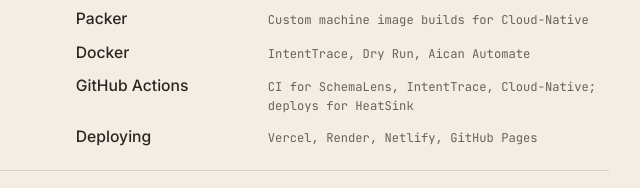
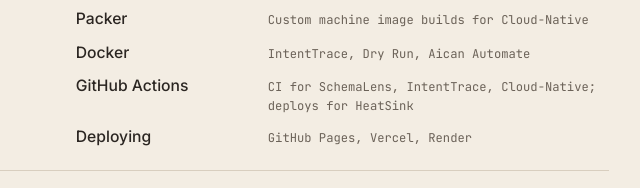
Before and after one commit to KeerthanaDeviGovindaraj/Portfolio, a plain HTML site: page index.html in a window 1280 px wide. Shown: the part 3010-3198 px from the top of the page, 523-1163 px from the left. Drawn offline with Linux system fonts and the light colour scheme.

Commit message:
Drop remaining Netlify references: Pages is now the only host

```diff
--- a/index.html
+++ b/index.html
@@ -211,7 +211,7 @@
                      <li><span class="sl__name">Packer</span><span class="sl__where">Custom machine image builds for Cloud-Native</span></li>
                      <li><span class="sl__name">Docker</span><span class="sl__where">IntentTrace, Dry Run, Aican Automate</span></li>
                      <li><span class="sl__name">GitHub Actions</span><span class="sl__where">CI for SchemaLens, IntentTrace, Cloud-Native; deploys for HeatSink</span></li>
-                     <li><span class="sl__name">Deploying</span><span class="sl__where">Vercel, Render, Netlify, GitHub Pages</span></li>
+                     <li><span class="sl__name">Deploying</span><span class="sl__where">GitHub Pages, Vercel, Render</span></li>
                   </ul>
                </div>
             </div>
```
Also changed, not shown: 1 other file.
